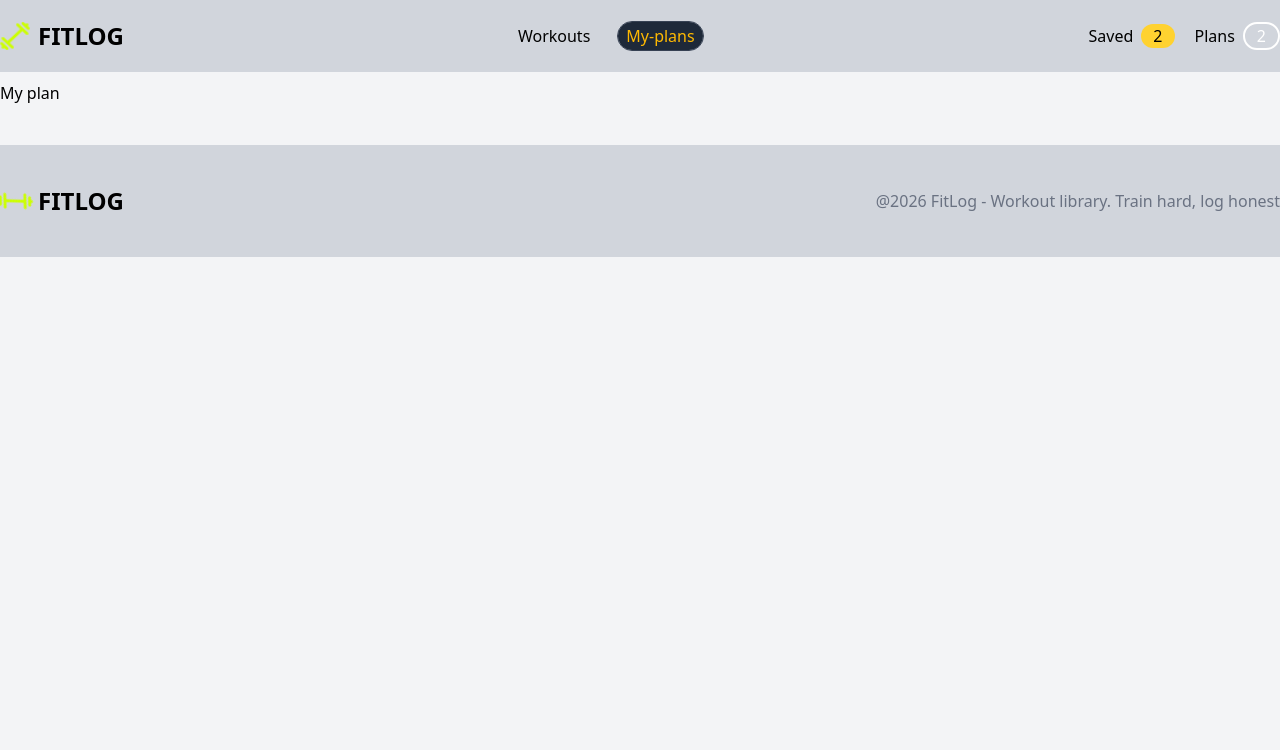
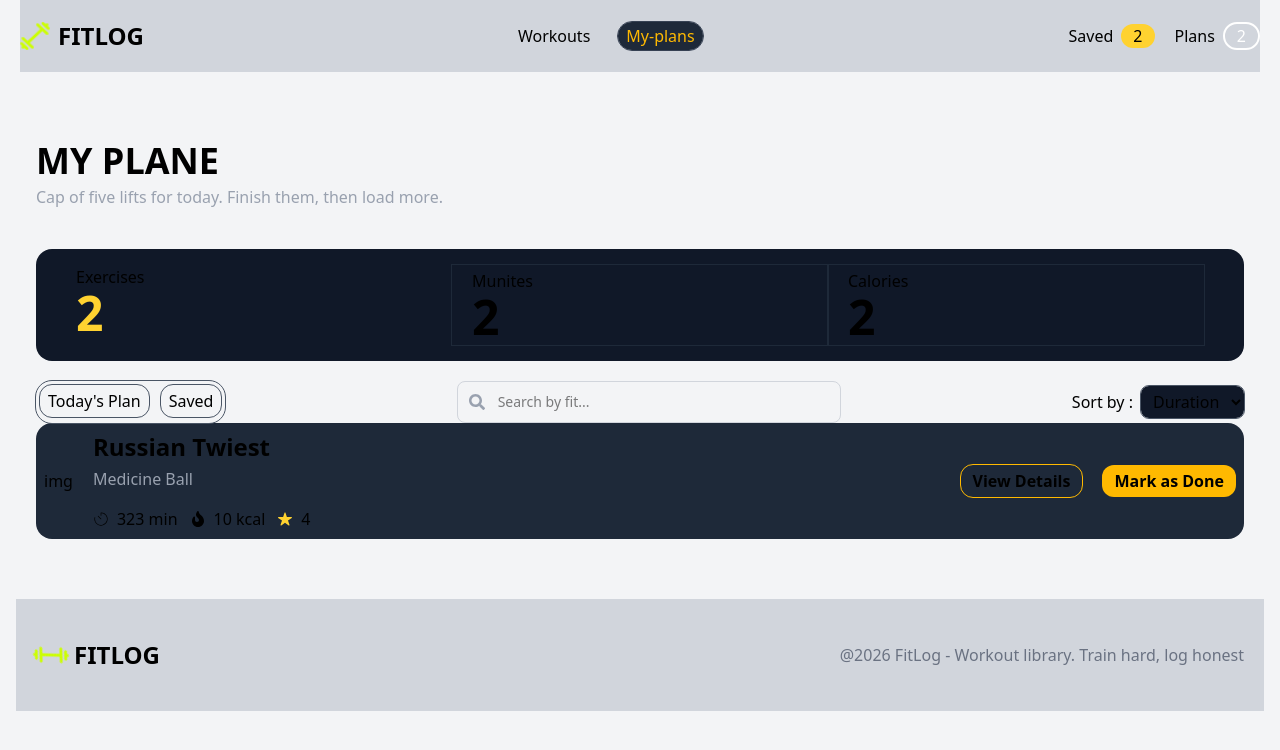
Before and after one commit to sayeedmahmuddevs/Fit-Log, a Next.js app: page /My-Plane in a window 1280 px wide. Shown: the top 750 px of the page. Built offline with nearby package versions, Linux system fonts and the light colour scheme.

Commit message:
My-Plane page design

```diff
--- a/src/Component/Common/Footer.tsx
+++ b/src/Component/Common/Footer.tsx
@@ -4,7 +4,7 @@ import logo from "@/assets/logo.png"
 function Footer() {
   return (
 
-      <footer className="flex justify-between items-center container mx-auto bg-gray-300 dark:bg-black py-10 mt-10 ">
+      <footer className="flex justify-between items-center container mx-auto bg-gray-300 dark:bg-black py-10 mt-10 px-5">
         <div className="flex gap-2">
           <Image
             src={logo}
--- a/src/Component/Common/NavBar.tsx
+++ b/src/Component/Common/NavBar.tsx
@@ -16,9 +16,9 @@ const linkClass = (path: string) =>
     : "hover:bg-gray-800 hover:text-amber-400 rounded-2xl py-0.5 px-2 hover:outline outline-gray-700";
 
   return (
-    <nav className="fixed top-0 left-0 z-50 w-full">
+    <nav className="fixed top-0 left-0 z-50 w-full px-5">
       <div className="flex justify-between items-center container mx-auto dark:bg-black bg-gray-300 py-5">
-        <div className="flex gap-2">
+        <Link href="/" className="flex gap-2">
           <Image
             src={logo}
             alt="Fitness logo"
@@ -28,7 +28,7 @@ const linkClass = (path: string) =>
           />
 
           <h1 className="text-2xl uppercase font-bold">Fitlog</h1>
-        </div>
+        </Link>
 
         <ul className="flex gap-5">
           <Link href="/" className={linkClass("/")}>
--- a/src/Component/HomePage/Cards.tsx
+++ b/src/Component/HomePage/Cards.tsx
@@ -1,7 +1,7 @@
 import React from 'react'
 import CardDetails from '../Common/Card'
 import {AllData} from "@/Data/AllData"
-import { TypeData } from '@/Type'
+import { TypeData } from '@/TypeData'
 
 
 
--- /dev/null
+++ b/src/Component/My-Plane/MarkCard.tsx
@@ -0,0 +1,54 @@
+import { CiTimer } from "react-icons/ci";
+import { FaFire } from "react-icons/fa";
+import { IoIosStar } from "react-icons/io";
+
+
+
+export default function MarkCard() {
+  return (
+    <div className="flex justify-between items-center px-2 py-2 bg-gray-800 rounded-2xl">
+            <div className="flex gap-5 items-center">
+                <div>
+                    img
+                </div>
+
+                <div>
+                    <h3 className="text-2xl font-bold mb-1"> Russian Twiest </h3>
+                    <p className="mb-4 text-gray-400">Medicine Ball</p>
+
+                    <div className="flex gap-3 items-center">
+                              <span className="flex gap-2 items-center">
+                                <span className="inline-block size-4 rounded-full">
+                                  <CiTimer />
+                                </span>
+                                <span>{323} min</span>
+                              </span>
+
+                              <span className="flex gap-2 items-center">
+                                <span className="inline-block size-4 rounded-full">
+                                  <FaFire />
+                                </span>
+                                <span>{10} kcal</span>
+                              </span>
+
+                              <span className="flex gap-2 items-center">
+                                <span className="inline-block size-4 rounded-full text-amber-300">
+                                  {" "}
+                                  <IoIosStar />
+                                </span>
+                                <span>4 </span>
+                              </span>
+                            </div>
+
+                </div>
+            </div>
+
+            <div className="flex gap-5">
+                <button className="px-3 py-1 outline outline-amber-400 rounded-xl font-semibold">View Details</button>
+                <button className="px-3 py-1  bg-amber-400 rounded-xl text-black font-semibold">Mark as Done</button>
+
+
+            </div>
+        </div>
+  )
+}
--- /dev/null
+++ b/src/Component/My-Plane/ProgressBar.tsx
@@ -0,0 +1,87 @@
+"use client"
+
+import { FaSearch } from "react-icons/fa";
+import MarkCard from "./MarkCard";
+import { useContext } from "react";
+import { fitContext } from "@/DataContext/Context";
+
+
+
+
+
+function ProgressBar() {
+
+    const markData = useContext(fitContext)
+    console.log(markData)
+
+  return (
+    <div className="mt-10 p-5">
+      <div className="mb-10">
+        <h1 className="text-4xl font-bold uppercase mb-1">My Plane</h1>
+        <p className="text-gray-400">
+          Cap of five lifts for today. Finish them, then load more.
+        </p>
+      </div>
+
+      <div className="bg-gray-900 py-4 rounded-2xl grid grid-cols-3 px-10">
+        <div>
+          <p>Exercises</p>
+          <span className="text-5xl font-bold text-amber-300">2</span>
+        </div>
+
+        <div className="outline outline-gray-800 pl-5 py-1">
+          <p>Munites</p>
+          <span className="text-5xl font-bold">2</span>
+        </div>
+
+        <div className="outline outline-gray-800 py-1 pl-5">
+          <p>Calories</p>
+          <span className="text-5xl font-bold">2</span>
+        </div>
+      </div>
+
+      <div className="flex justify-between mt-5">
+        <div className="py-1 px-1 rounded-2xl outline outline-gray-600">
+          <button className="py-1 px-2 rounded-xl outline outline-gray-600 mr-3">
+            {"Today's"} Plan
+          </button>
+          <button className="py-1 px-2 rounded-xl outline outline-gray-600 ">
+            {" "}
+            Saved
+          </button>
+        </div>
+
+        <div className="relative w-full max-w-sm">
+          <search>
+            <span className="absolute left-3 top-1/2 -translate-y-1/2 text-gray-400">
+              <FaSearch/>
+            </span>
+
+            <input
+              type="text"
+              placeholder="Search by fit..."
+              className="w-full rounded-lg border border-gray-300  py-2.5 pl-10 pr-4 text-sm outline-none transition focus:border-gray-500"
+            />
+          </search>
+        </div>
+
+        <div className="flex gap-2 items-center">
+          <p>Sort by :</p>
+          <select className="outline outline-gray-600 rounded-lg px-2 py-1 bg-gray-900">
+            <option>Duration</option>
+            <option>A-Z</option>
+            <option>Z-A</option>
+          </select>
+        </div>
+      </div>
+
+      <div>
+        <MarkCard/>
+
+
+      </div>
+    </div>
+  );
+}
+
+export default ProgressBar;
--- /dev/null
+++ b/src/DataContext/Context.tsx
@@ -0,0 +1,30 @@
+"use client";
+
+import { TypeData } from "@/Type";
+import { createContext, ReactNode, useState } from "react";
+
+// interface CardContextProps{
+//     plan: TypeData[]
+//     setPlan : React.Dispatch<React.SetStateAction<TypeData[]>>;
+//     saved : TypeData[]
+//     setSaved : React.Dispatch<React.SetStateAction<TypeData[]>>;
+// }
+
+export const fitContext = createContext({})
+
+
+
+function Context({children}: {children: ReactNode}) {
+    const [plan, setPlan] = useState<TypeData[]>([])
+    const [saved, setSaved] = useState<TypeData[]>([])
+
+    const providorData = {
+        plan, setPlan, saved, setSaved
+    }
+
+  return (
+    <fitContext.Provider value ={providorData}> {children}</fitContext.Provider>
+  )
+}
+
+export default Context
--- a/src/app/Fitlog/[id]/page.tsx
+++ b/src/app/Fitlog/[id]/page.tsx
@@ -1,6 +1,8 @@
 import { AllData } from "@/Data/AllData";
 import { TypeData } from "@/Type";
 import Image from "next/image";
+import { CiBookmark } from "react-icons/ci";
+
 
 interface FitLogCardDetailsProps {
   params: Promise<{
@@ -13,14 +15,14 @@ async function FitLogCardDetails({ params }: FitLogCardDetailsProps) {
   const data: TypeData[] = await AllData();
 
   const fitLogCard = data.find(
-    (card: TypeData) => String(card.id) === String(id),
+    (card: TypeData) => String(card.id) === String(id)
   ) as TypeData;
 
   const singleCard = Object.keys(fitLogCard);
   console.log(singleCard);
 
   return (
-    <div className="grid grid-cols-2 gap-10">
+    <div className="grid lg:grid-cols-2 gap-10">
       <div className="rounded-2xl overflow-hidden">
         <Image
           src={fitLogCard.image}
@@ -46,13 +48,13 @@ async function FitLogCardDetails({ params }: FitLogCardDetailsProps) {
           ))}
         </div>
 
-        <div className="rounded-2xl bg-gray-800 overflow-hidden">
+        <div className="rounded-2xl bg-gray-300 dark:bg-gray-800 overflow-hidden">
           {singleCard.slice(4, 11).map((card: string, index: number) => (
             <div
               key={index}
-              className="flex justify-between px-6 py-3  border-b-1 border-gray-700"
+              className={`flex justify-between px-6 py-3 ${index === 6 ? "" : "border-b" }  border-gray-700`}
             >
-              <span>{card}</span>{" "}
+              <span className="uppercase">{card}</span>{" "}
               <span>{fitLogCard[card as keyof TypeData]}</span>
             </div>
           ))}
@@ -65,7 +67,7 @@ async function FitLogCardDetails({ params }: FitLogCardDetailsProps) {
             {fitLogCard.instructions.map(
               (instruction: string, index: number) => (
                 <div key={index}>
-                  <div className="flex gap-2 items-center mt-3 text-gray-300">
+                  <div className="flex gap-2 items-center mt-3 text-gray-600 dark:text-gray-300">
                     <span>{index + 1}</span>
                     <p>{instruction}</p>
                   </div>
@@ -76,7 +78,7 @@ async function FitLogCardDetails({ params }: FitLogCardDetailsProps) {
 
           <div className="flex items-center gap-10 mt-10 ">
           <button className="px-3 py-2 bg-amber-400 text-black rounded-2xl flex justify-center items-center gap-2"> <span className="size-4  rounded-full border border-black "></span> Add to todays is play</button>
-          <button className="px-3 py-2  text-white rounded-2xl flex justify-center items-center gap-2 outline">  Save for latter</button>
+          <button className="px-3 py-2  dark:text-white rounded-2xl flex justify-center items-center gap-2 outline"> <CiBookmark/> Save for latter</button>
 
 
           </div>
--- a/src/app/My-Plane/page.tsx
+++ b/src/app/My-Plane/page.tsx
@@ -1,10 +1,11 @@
+import ProgressBar from '@/Component/My-Plane/ProgressBar'
 import React from 'react'
 
 function page() {
   return (
-    <div>
-      My plan
-    </div>
+    <section>
+      <ProgressBar/>
+    </section>
   )
 }
 
--- a/src/app/layout.tsx
+++ b/src/app/layout.tsx
@@ -1,8 +1,9 @@
 import type { Metadata } from "next";
-import { Geist, Geist_Mono} from "next/font/google";
+import { Geist, Geist_Mono } from "next/font/google";
 import "./globals.css";
 import NavBar from "@/Component/Common/NavBar";
 import Footer from "@/Component/Common/Footer";
+import Context from "@/DataContext/Context";
 
 const geistSans = Geist({
   variable: "--font-geist-sans",
@@ -13,7 +14,6 @@ const geistMono = Geist_Mono({
   variable: "--font-geist-mono",
   subsets: ["latin"],
 });
-
 
 export const metadata: Metadata = {
   title: "Create Next App",
@@ -26,17 +26,17 @@ export default function RootLayout({ children }: LayoutProps<"/">) {
       lang="en"
       className={` ${geistSans.variable} ${geistMono.variable} h-full antialiased `}
     >
-      <body className="min-h-full flex flex-col dark:bg-black dark:text-white bg-gray-100">
+      <body className="min-h-full flex flex-col dark:bg-black dark:text-white bg-gray-100 px-4">
+        <Context>
+          <NavBar />
 
-        <NavBar/>
+          <hr className="opacity-15 m-5" />
 
-        <hr  className="opacity-15 m-5"/>
+          <div className="container mx-auto mt-10">{children}</div>
 
-        <div className="container mx-auto mt-10">{children}</div>
-
-        <Footer/>
-
-        </body>
+          <Footer />
+        </Context>
+      </body>
     </html>
   );
 }
```
